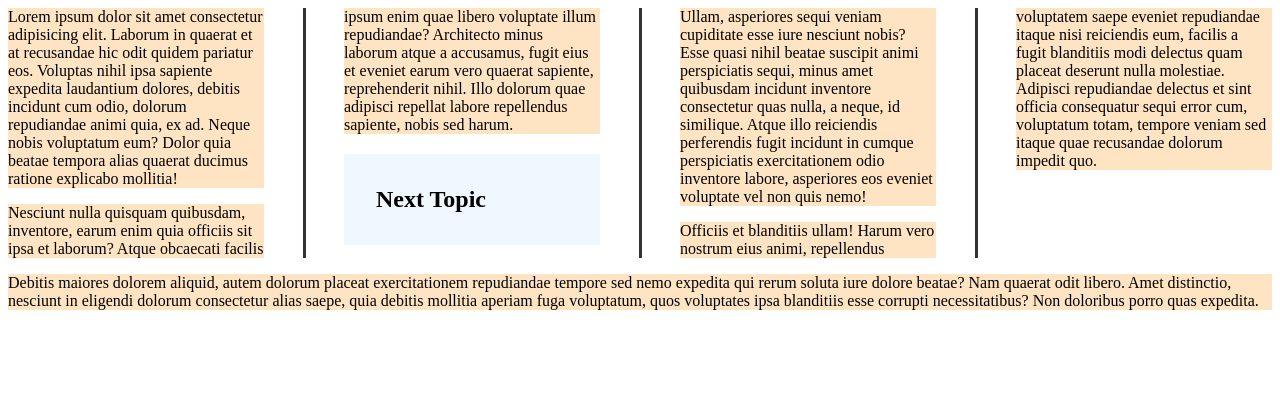
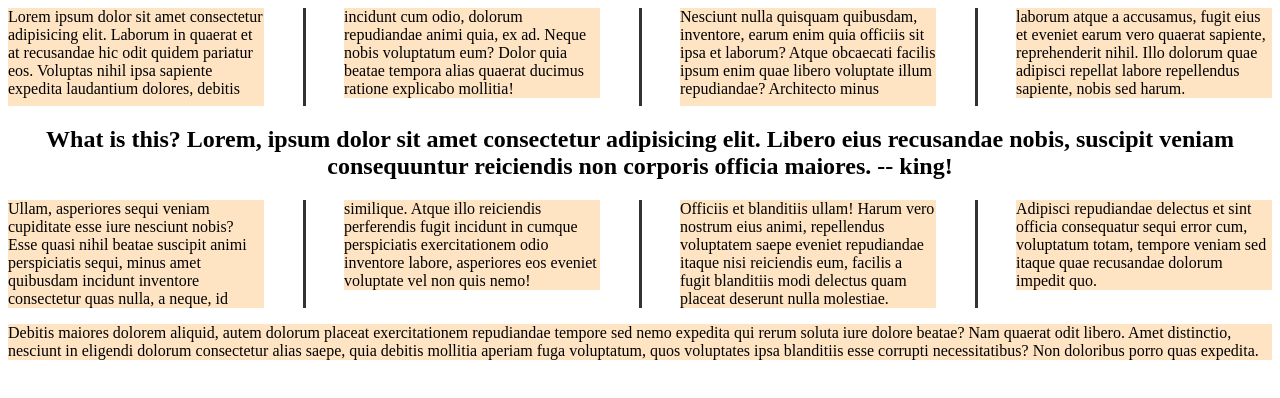
Before and after one commit to AkashPandey8789/css, a plain HTML site: page index.html in a window 1280 px wide. Drawn offline with Linux system fonts and the light colour scheme.

Commit message:
colspan,white-space

```diff
--- a/index.css
+++ b/index.css
@@ -75,7 +75,13 @@ section{
     margin-top: 0;
 }
 h2{
-    padding: 2rem;
+    /* padding: 2rem;
     background-color: aliceblue;
-    break-inside: avoid;
+    break-inside: avoid; */
+    column-span: all;
+    text-align: center;
 }
+
+h2 .author{
+    white-space: nowrap; /*it will make this part as a whole it will not split between top and bottom all text will show together.*/
+}
--- a/index.html
+++ b/index.html
@@ -32,7 +32,8 @@
         <section class="columns">
         <p>Lorem ipsum dolor sit amet consectetur adipisicing elit. Laborum in quaerat et at recusandae hic odit quidem pariatur eos. Voluptas nihil ipsa sapiente expedita laudantium dolores, debitis incidunt cum odio, dolorum repudiandae animi quia, ex ad. Neque nobis voluptatum eum? Dolor quia beatae tempora alias quaerat ducimus ratione explicabo mollitia!</p>
         <p>Nesciunt nulla quisquam quibusdam, inventore, earum enim quia officiis sit ipsa et laborum? Atque obcaecati facilis ipsum enim quae libero voluptate illum repudiandae? Architecto minus laborum atque a accusamus, fugit eius et eveniet earum vero quaerat sapiente, reprehenderit nihil. Illo dolorum quae adipisci repellat labore repellendus sapiente, nobis sed harum.</p>
-        <h2>Next Topic</h2>
+        <!-- <h2>Next Topic</h2> -->
+        <h2>What is this? Lorem, ipsum dolor sit amet consectetur adipisicing elit. Libero eius recusandae nobis, suscipit veniam consequuntur reiciendis non corporis officia maiores.<span class="author"> -- king!</span></h2>
         <p>Ullam, asperiores sequi veniam cupiditate esse iure nesciunt nobis? Esse quasi nihil beatae suscipit animi perspiciatis sequi, minus amet quibusdam incidunt inventore consectetur quas nulla, a neque, id similique. Atque illo reiciendis perferendis fugit incidunt in cumque perspiciatis exercitationem odio inventore labore, asperiores eos eveniet voluptate vel non quis nemo!</p>
         <p>Officiis et blanditiis ullam! Harum vero nostrum eius animi, repellendus voluptatem saepe eveniet repudiandae itaque nisi reiciendis eum, facilis a fugit blanditiis modi delectus quam placeat deserunt nulla molestiae. Adipisci repudiandae delectus et sint officia consequatur sequi error cum, voluptatum totam, tempore veniam sed itaque quae recusandae dolorum impedit quo.</p></section>
         <p>Debitis maiores dolorem aliquid, autem dolorum placeat exercitationem repudiandae tempore sed nemo expedita qui rerum soluta iure dolore beatae? Nam quaerat odit libero. Amet distinctio, nesciunt in eligendi dolorum consectetur alias saepe, quia debitis mollitia aperiam fuga voluptatum, quos voluptates ipsa blanditiis esse corrupti necessitatibus? Non doloribus porro quas expedita.</p>
```
